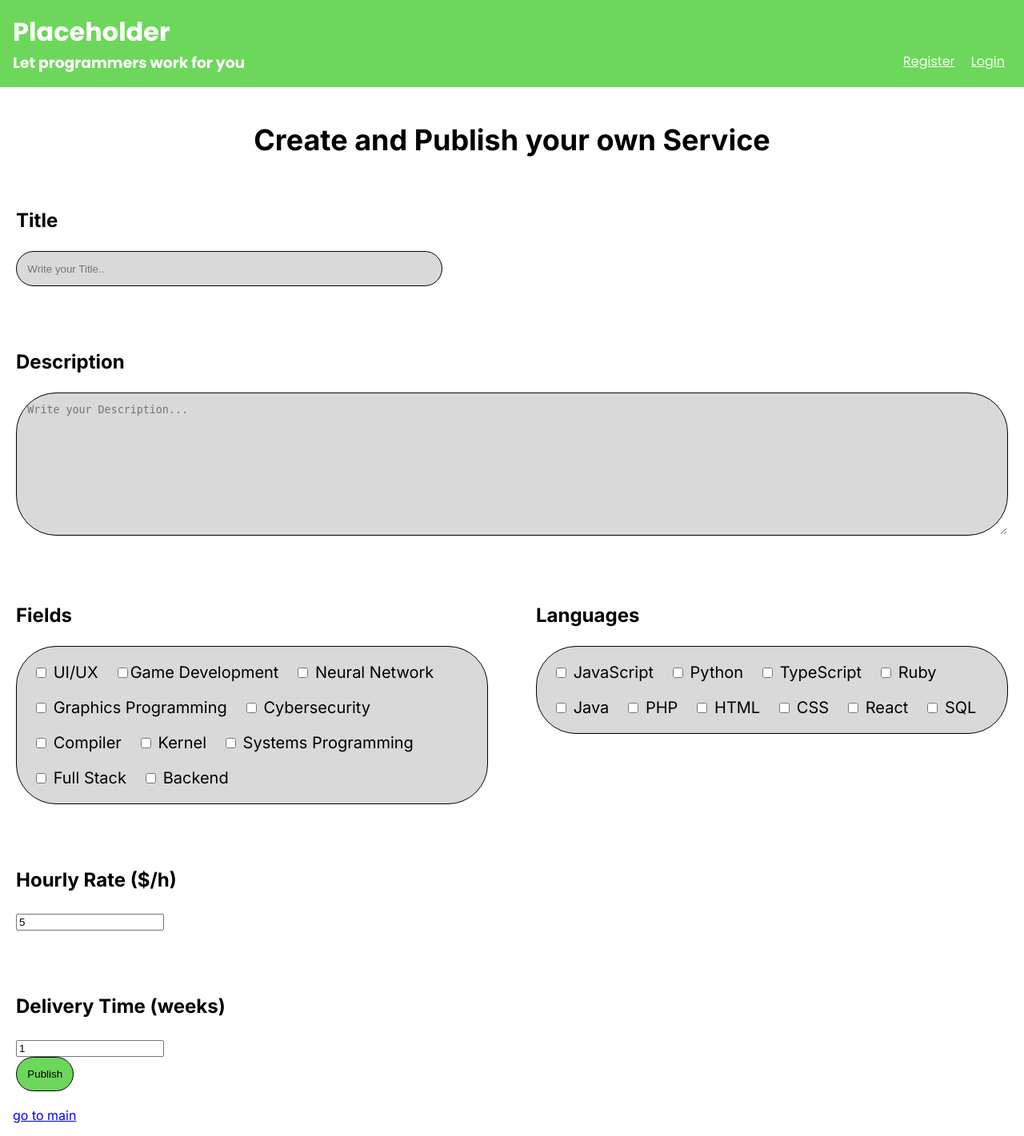
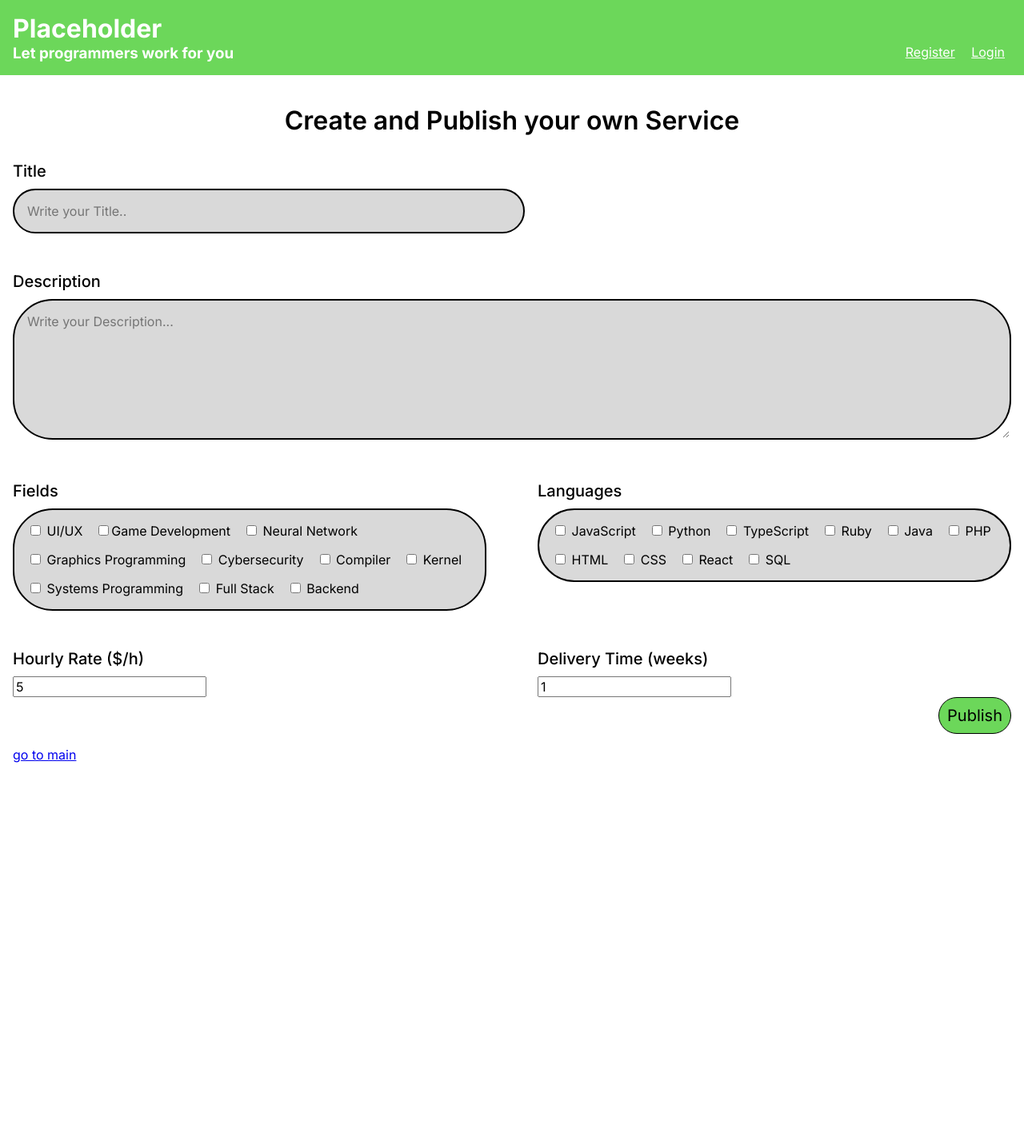
Before and after one commit to FEUP-LTW-2025/ltw-project-ltw14g07, a PHP site: page /createService.html in a window 1280 px wide. Shown: the whole page at 80% size. After the commit the page ends 954 px from the top, so only its background shows below. Run offline with PHP 8.4, Linux system fonts and the light colour scheme; some web fonts are replaced.

Commit message:
createService page almost done

```diff
--- a/createService.html
+++ b/createService.html
@@ -31,7 +31,7 @@
 
                 <section>
                     <h3>Description</h3>
-                    <textarea class="card" name="description" rows="10" placeholder="Write your Description..."></textarea>
+                    <textarea class="card" name="description" rows="7" placeholder="Write your Description..."></textarea>
                 </section>
 
                 <div>
@@ -68,6 +68,7 @@
                     </section>
                 </div>
 
+                <div>
                     <section>
                         <h3>Hourly Rate ($/h)</h3>
                         <input type="number" value="5">
@@ -77,9 +78,14 @@
                         <h3>Delivery Time (weeks)</h3>
                         <input type="number" value="1">
                     </section>
+                </div>
+
+
             </form>
 
+            <div>
                 <button>Publish</button>
+            </div>
         </main>
 
         <a href="test.html">go to main</a>
--- a/css/layout.css
+++ b/css/layout.css
@@ -30,7 +30,7 @@ body > header {
     }
 
     > div {
-        max-width:90em;
+        max-width:100em;
         margin: auto;
     }
 
@@ -80,21 +80,28 @@ body > header {
     form {
         display: flex;
         flex-direction: column;
-        gap: 2em;
+        gap: 1em;
     }
 
     h3 {
         margin: 0;
-        margin-bottom: 1em;
+        margin-bottom: 0.5em;
     }
 
     h1 {
         text-align: center;
+        margin-bottom: 0;
     }
 
     section {
         margin-top: 2em;
     }
+
+    & > :last-child {
+        display: flex;
+        justify-content: right;
+    }
+
 }
 
 #createService form > section {
@@ -110,7 +117,7 @@ body > header {
 #createService form > div {
     display: flex;
     justify-content: space-between;
-    gap: 3em;
+    gap: 4em;
 
     section {
         width: 50%;
--- a/css/style.css
+++ b/css/style.css
@@ -4,28 +4,31 @@
 
 /*----------------- GENERAL ------------------*/
 
-html {
-    font-family: "Inter";
-}
-
 :root {
     --primary-green: rgb(108,215,90);
     --white-color: #dae6c6;
     --dark-grey-color: rgb(217 217 217);
 
-    --big-label: 2.25rem;
-    --med-label: 2rem;
-    --label: 1.5rem;
-    --big-text: 1.50rem;
-    --med-text: 1.25rem;
+    --big-label: 2.0rem;
+    --med-label: 1.75rem;
+    --label: 1.25rem;
+    --big-text: 1.25rem;
+    --med-text: 1.0rem;
 }
 
+html {
+    background-color: white;
+}
+
+* {
+    font-family: "Inter";
+}
 
 /*----------------- TEMPLATE ------------------*/
 
 .card {
     background-color: var(--dark-grey-color);
-    border: 1px solid;
+    border: 2px solid;
     border-radius: 50px;
 }
 
@@ -36,7 +39,6 @@ body > header {
     color: white;
     background: var(--primary-green);
     padding:1em;
-    font-family: "Poppins";
 
     h1, h3 {
         margin:0;
@@ -62,18 +64,25 @@ body > header {
 #createService {
     h1 {
         font-size: var(--big-label);
+        font-weight: 600
     }
 
     h3 {
         font-size: var(--label);
+        font-weight: 500;
+    }
+
+    input, textarea {
+        font-size: var(--med-text);
     }
 
     font-size: var(--med-text);
 }
 
 #createService button {
-    padding: 1em;
+    background-color: var(--primary-green);
+    font-size: var(--label);
+    padding: 0.5em;
+    border: 1px solid;
     border-radius: 50px;
-    border: 1px solid;
-    background-color: var(--primary-green);
 }
```
Lines whose indentation alone changed are shown as unchanged.
